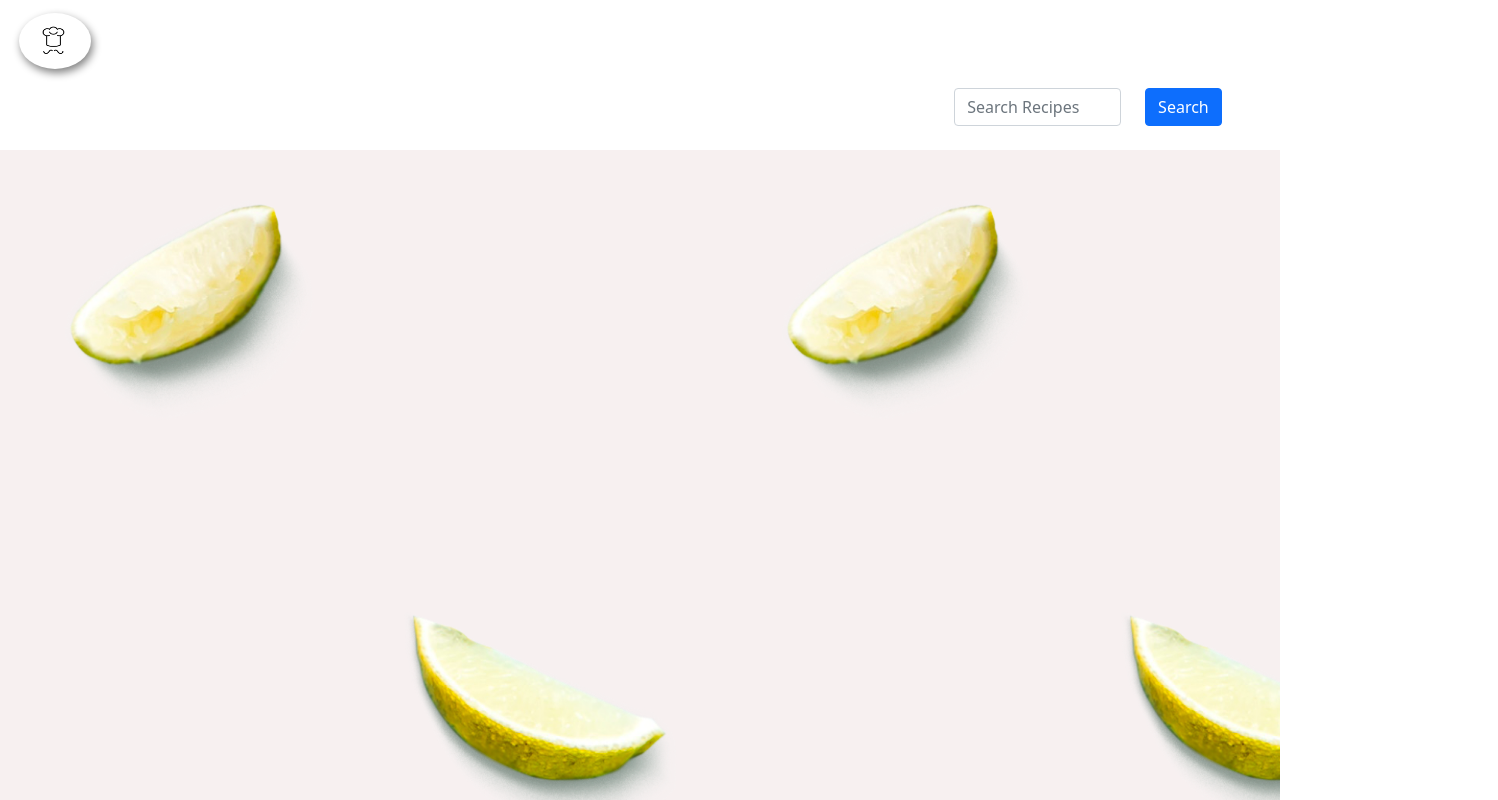
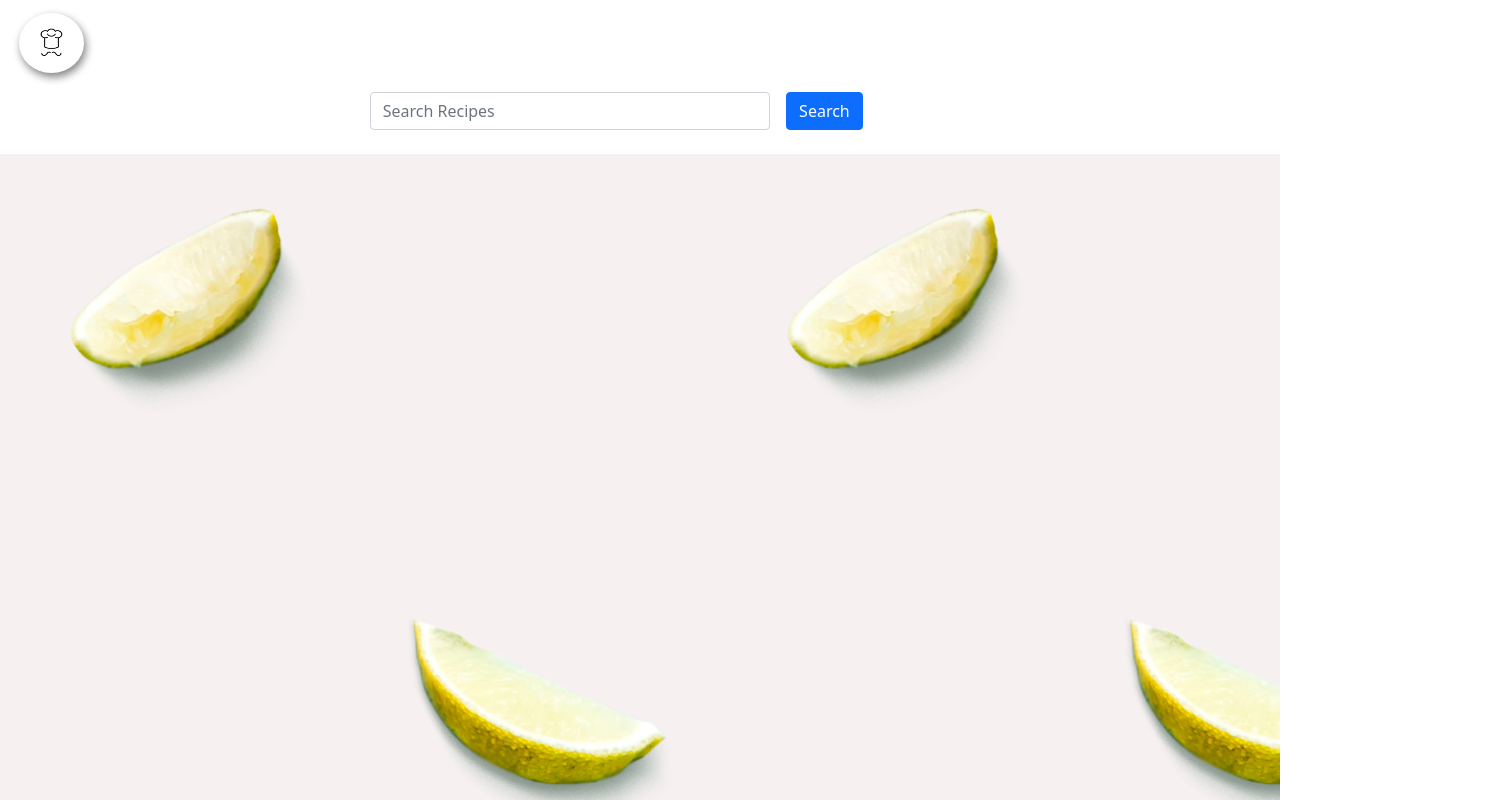
Before and after one commit to mjrobbins18/Recipe_DB_Front, a React (Create React App) app in the folder recipe_db/: page /results/1 in a window 1280 px wide. Shown: the top 800 px of the page, 1498 px wide, since content can reach past the window. Built offline with nearby package versions, Linux system fonts and the light colour scheme; the HTML template or start-up script is replaced by a standard one.

Commit message:
search bar tweaks

```diff
--- a/recipe_db/src/components/Main/ResultsContainer.jsx
+++ b/recipe_db/src/components/Main/ResultsContainer.jsx
@@ -5,7 +5,10 @@ import Results from './Results';
 function ResultsContainer(props) {
     return (
         <div >
+            <div className = "searchhide">
             <Search/>
+            </div>
+
             <br></br>
             <Results/>
         </div>
--- a/recipe_db/src/components/Search/SearchForm.jsx
+++ b/recipe_db/src/components/Search/SearchForm.jsx
@@ -39,11 +39,11 @@ function SearchForm(props) {
     }
 
     return (
-        <div className = "searchForm">
+        <div >
             <Form className = "sForm" onSubmit = { handleSubmit }>
             <Row>
-                <Col xs={6}>
-                <Form.Group>
+                <Col xs={8}>
+                <Form.Group className = "searchForm">
                     <Form.Control
                     id = "search"
                     onChange = { handleChange }
@@ -55,7 +55,7 @@ function SearchForm(props) {
                 </Form.Group>
                 </Col>
                 <Col>
-                <Form.Group>
+                <Form.Group className = "searchbtn">
                     <Button variant = 'primary' type = 'submit'>Search</Button>
                 </Form.Group>
                 </Col>
--- a/recipe_db/src/css/Main/Landing.css
+++ b/recipe_db/src/css/Main/Landing.css
@@ -1,9 +1,13 @@
 @media (min-width: 480px) {
     .arrowContainer {
+        display: flex;
+        justify-content: center;
+        align-items: center;
+        /* position: absolute; */
         border-radius: 50%;
         box-shadow: 2px 4px 8px 0px grey;
-        height: 7vh;
-        width: 9vh;
+        height: 60px;
+        width: 65px;
         padding: 1%;
         margin-bottom:1.5%;
         margin-top: 1%;
@@ -11,10 +15,11 @@
         cursor: pointer;
     }
     .arrow{
+        /* position: absolute; */
         height: 30px;
         width: 35px;
-        margin-left: 8%;
-        margin-bottom: 26%;
+
+        /* margin-bottom: 100%; */
         cursor: pointer;
 
     }
@@ -27,6 +32,9 @@
 }
 @media (min-width: 375px) and (max-width: 480px) {
     .logoContainer{
+        display: flex;
+        justify-content: center;
+        align-items: center;
         border-radius: 50%;
         box-shadow: 2px 4px 8px 0px grey;
         background: white;
@@ -42,13 +50,13 @@
         top:0;
         position: fixed;
         width: 100vw;
-        height:10vh;
+        height:85px;
         background:rgb(35, 61, 82);
         z-index: 1;
     }
     .arrow{
-        height: 6vh;
-        width: 8vw;
-        margin-left: 10%;
+        height: 5vh;
+        width: 7vw;
+
     }
 }
--- a/recipe_db/src/css/Search/SearchForm.css
+++ b/recipe_db/src/css/Search/SearchForm.css
@@ -1,20 +1,21 @@
 @media (min-width: 480px) {
     .searchForm {
-        display: flex;
-        justify-content: center;
-        margin-left: 50%;
-        width: 67vw;
+        width: 400px;
+
     }
 
     .sForm {
-        margin-left: 15%;
+        display: flex;
+        justify-content: space-evenly;
+
     }
-
-}
-@media (max-width: 375px) and (max-width: 480px){
-    .searchForm {
-        display: none;
+    .searchbtn {
+        margin-left: 40px;
     }
 
 
 }
+@media (max-width: 375px) and (max-width: 480px){
+
+
+}
```
